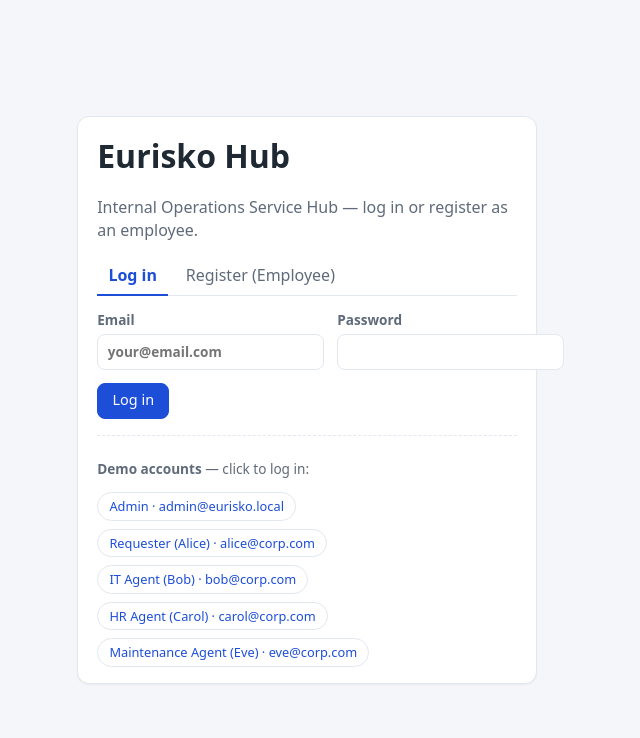
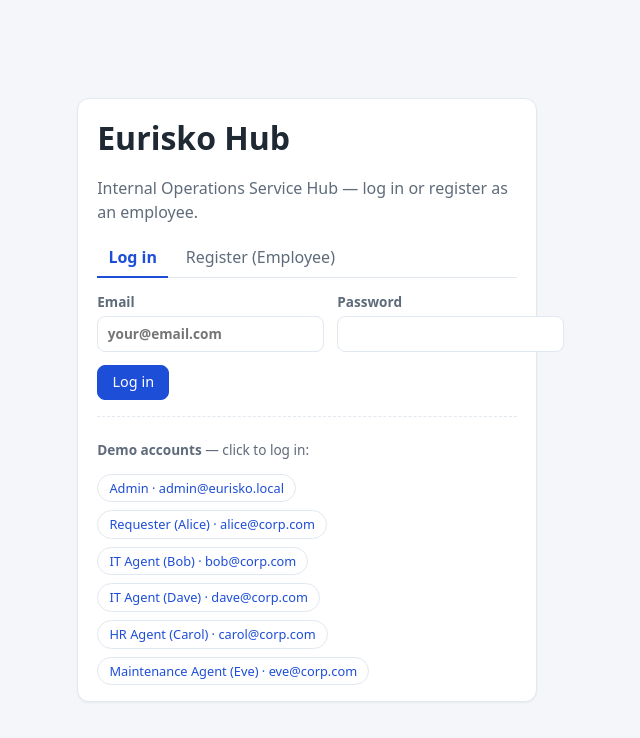
Before and after one commit to MichelKarmesty/Eurisko-Hub, a React (Vite) app in the folder frontend/: page / in a window 1280 px wide. Shown: the top 738 px of the page, without its empty margins (333-973 px from the left). Built offline with nearby package versions, Linux system fonts and the light colour scheme; no server answers.

Commit message:
text(auth): add Dave (IT Agent) to demo accounts on the login screen

```diff
--- a/frontend/src/components/AuthScreen.tsx
+++ b/frontend/src/components/AuthScreen.tsx
@@ -17,6 +17,7 @@ const DEMO_ACCOUNTS = [
   { label: 'Admin', email: 'admin@eurisko.local', password: 'Admin123!', hint: 'seeded on first boot' },
   { label: 'Requester (Alice)', email: 'alice@corp.com', password: 'password123', hint: 'Employee' },
   { label: 'IT Agent (Bob)', email: 'bob@corp.com', password: 'password123', hint: 'IT_Agent' },
+  { label: 'IT Agent (Dave)', email: 'dave@corp.com', password: 'password123', hint: 'IT_Agent' },
   { label: 'HR Agent (Carol)', email: 'carol@corp.com', password: 'password123', hint: 'HR_Agent' },
   { label: 'Maintenance Agent (Eve)', email: 'eve@corp.com', password: 'password123', hint: 'Maintenance_Agent' },
 ];
```
